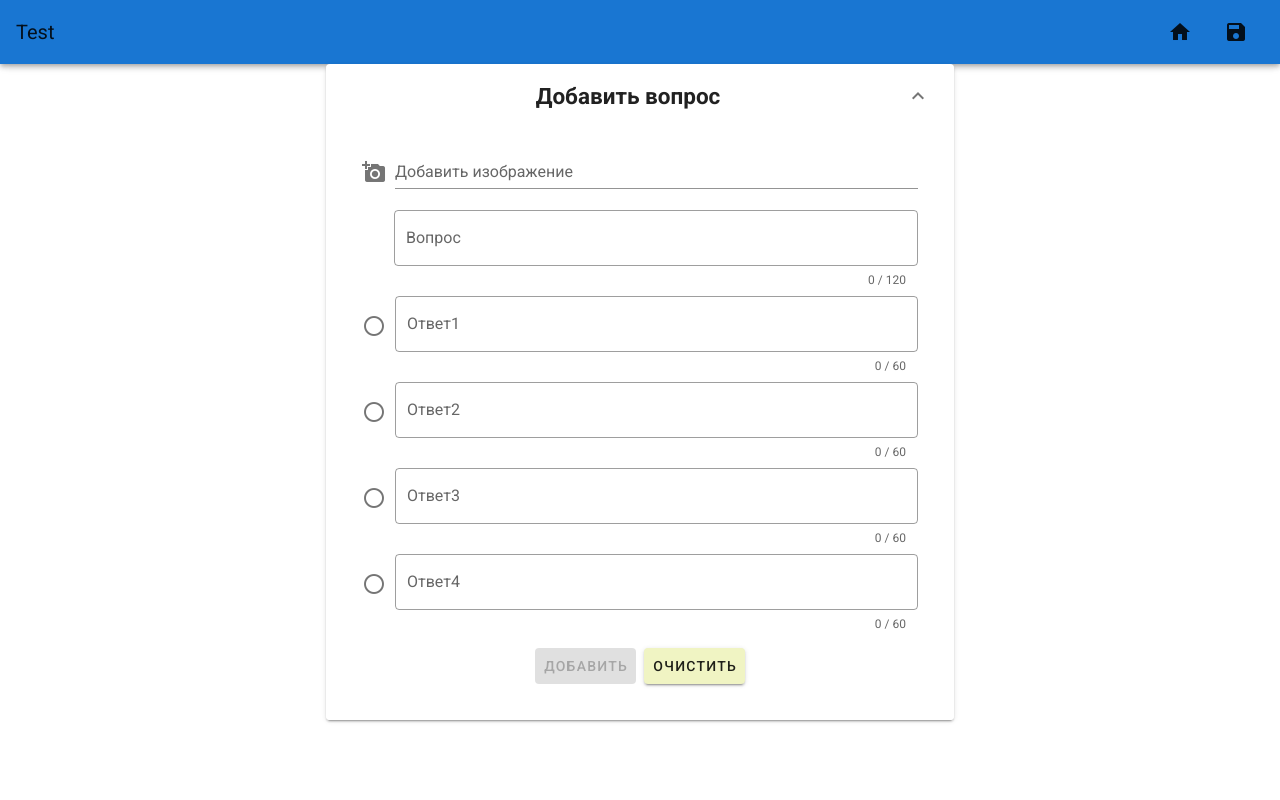
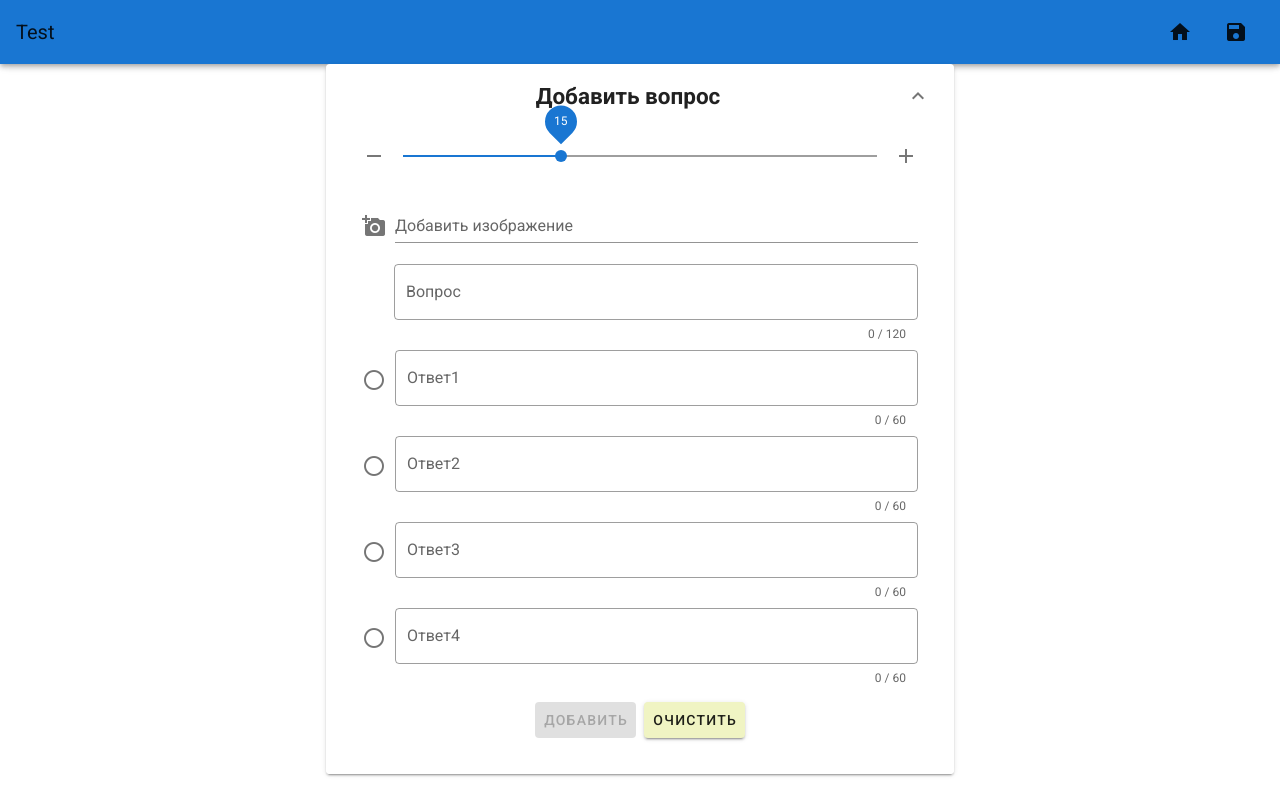
Before and after one commit to GeometricEath/Quiz-Builder-3, a Vue app: page /editor in a window 1280 px wide. Built offline with nearby package versions, Linux system fonts and the light colour scheme.

Commit message:
#add slider in form

```diff
--- a/src/components/QuestionForm.vue
+++ b/src/components/QuestionForm.vue
@@ -21,6 +21,15 @@
                     <v-img :src="quize.image" max-width="280" contain class="mx-auto"></v-img>
                   </v-col>
                   <v-col>
+                    <v-slider v-model="quize.timeout" track-color="grey" always-dirty min="10" max="25" thumb-label="always">
+                      <template v-slot:prepend>
+                        <v-icon @click="decrement">mdi-minus</v-icon>
+                      </template>
+
+                      <template v-slot:append>
+                        <v-icon @click="increment">mdi-plus</v-icon>
+                      </template>
+                    </v-slider>
                     <v-file-input
                       @change="addImage"
                       accept="image/*"
@@ -89,7 +98,8 @@ export default {
         image: "",
         questionText: "",
         answers: [],
-        trueAnswer: -1
+        trueAnswer: -1,
+        timeout: 15
       },
       quesitonLenght: [
         v => !!v || "Викторина без вопросов невозможна",
@@ -116,7 +126,8 @@ export default {
         image: null,
         questionText: null,
         answers: [],
-        trueAnswer: -1
+        trueAnswer: -1,
+        timeout: 15
       };
       this.$refs.addQuestion.reset();
     },
@@ -125,7 +136,8 @@ export default {
         image: null,
         questionText: null,
         answers: [],
-        trueAnswer: -1
+        trueAnswer: -1,
+        timeout: 15
       };
       this.$refs.addQuestion.reset();
     },
@@ -142,6 +154,12 @@ export default {
     },
     checked(pyload) {
       this.quize.trueAnswer = pyload;
+    },
+    decrement() {
+      this.quize.timeout--;
+    },
+    increment() {
+      this.quize.timeout++;
     }
   }
 };
```
